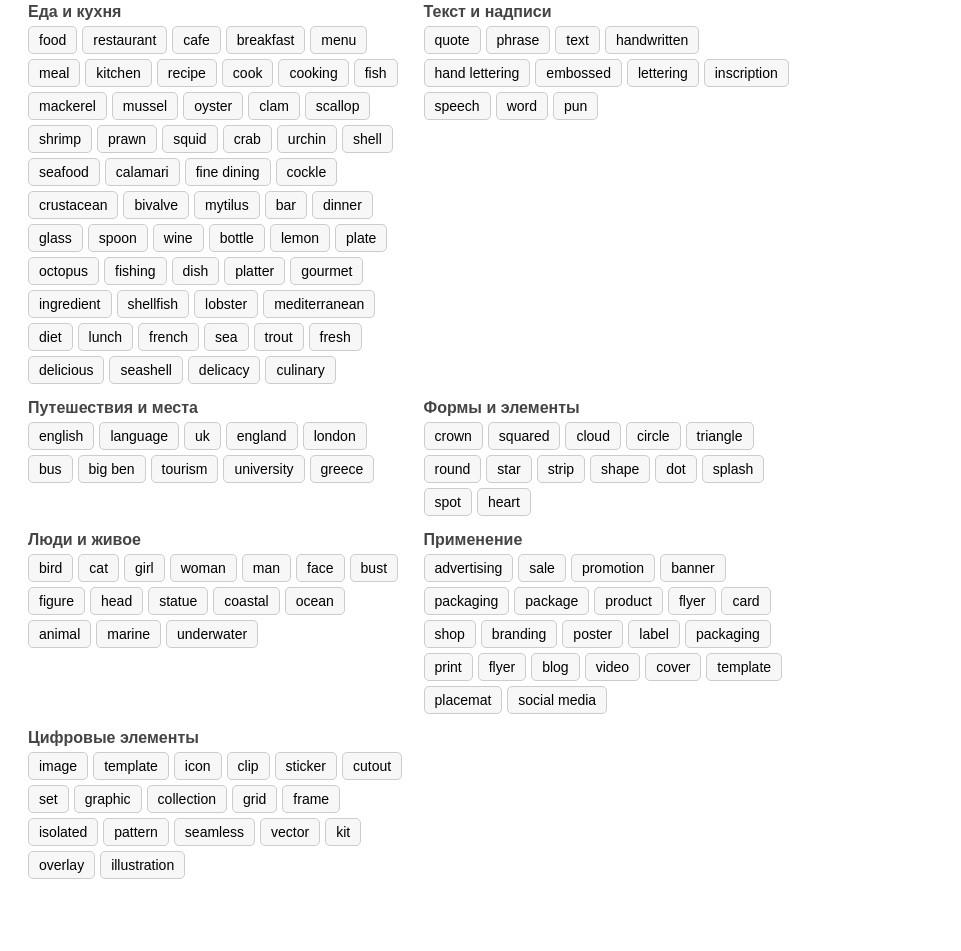
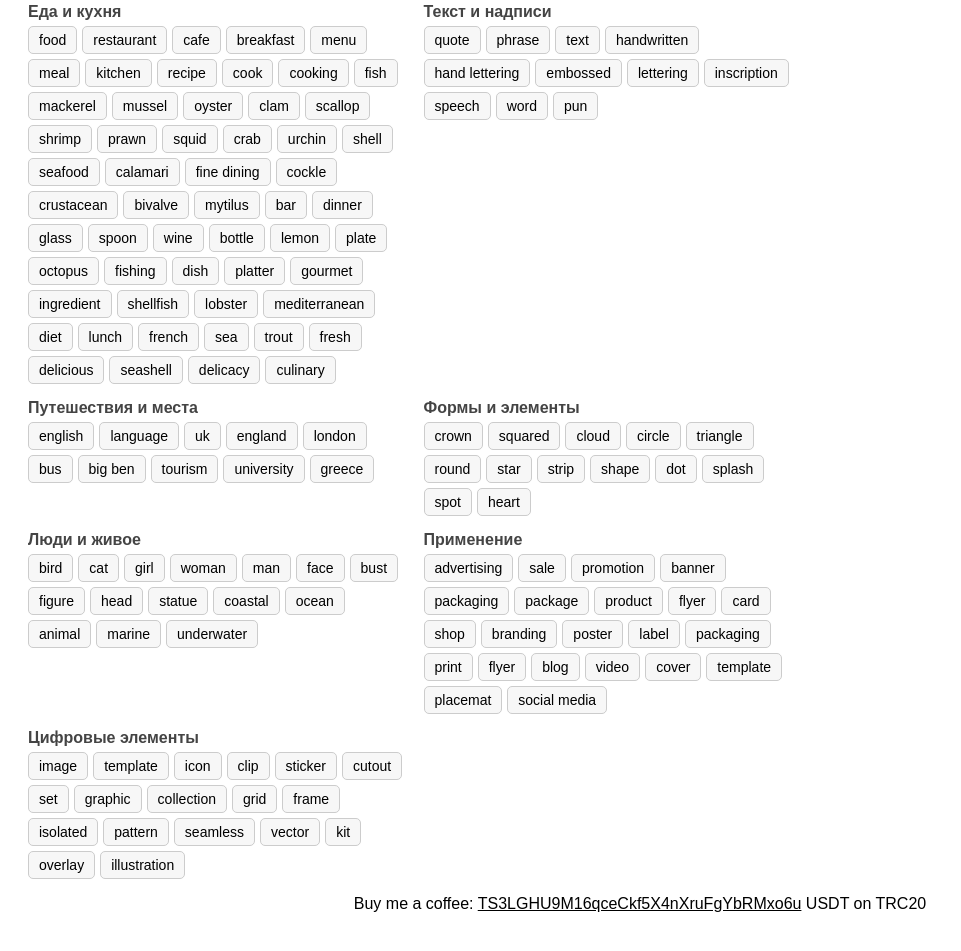
Before and after one commit to abc17/keyword-helper, a website: page public/index.html in a window 1280 px wide. Shown: the part 852-1803 px from the top of the page, without its empty margins (0-961 px from the left). Before the commit the page ends 1759 px from the top, so only its background shows below. Drawn offline with Linux system fonts and the light colour scheme.

Commit message:
Update index.html
donation button

```diff
--- a/public/index.html
+++ b/public/index.html
@@ -41,6 +41,26 @@
 
     <script src="app.js"></script>
 
+<p style="text-align: center;">Buy me a coffee:
+  <span id="walletAddress"
+        style="text-decoration: underline; cursor: pointer;"
+        title="Click to copy"
+        onclick="copyWalletAddress()">TS3LGHU9M16qceCkf5X4nXruFgYbRMxo6u</span> USDT on TRC20
+</p>
+
+<script>
+  function copyWalletAddress() {
+    const walletText = document.getElementById('walletAddress');
+    const range = document.createRange();
+    range.selectNode(walletText);
+    window.getSelection().removeAllRanges();
+    window.getSelection().addRange(range);
+    document.execCommand('copy');
+
+
+  }
+</script>
+
 <script data-collect-dnt="true" async src="https://scripts.simpleanalyticscdn.com/latest.js"></script>
 <noscript><img src="https://queue.simpleanalyticscdn.com/noscript.gif?collect-dnt=true" alt="" referrerpolicy="no-referrer-when-downgrade"/></noscript>
 
```
